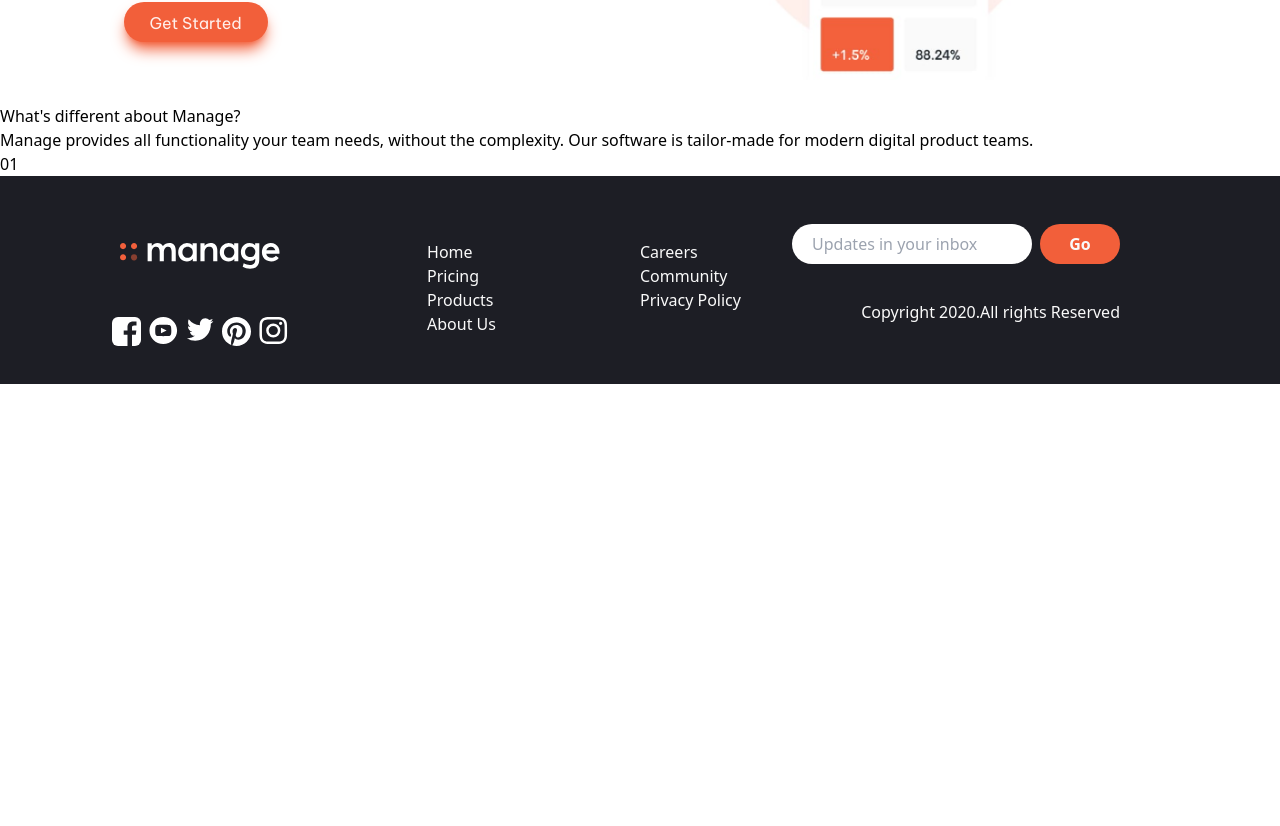
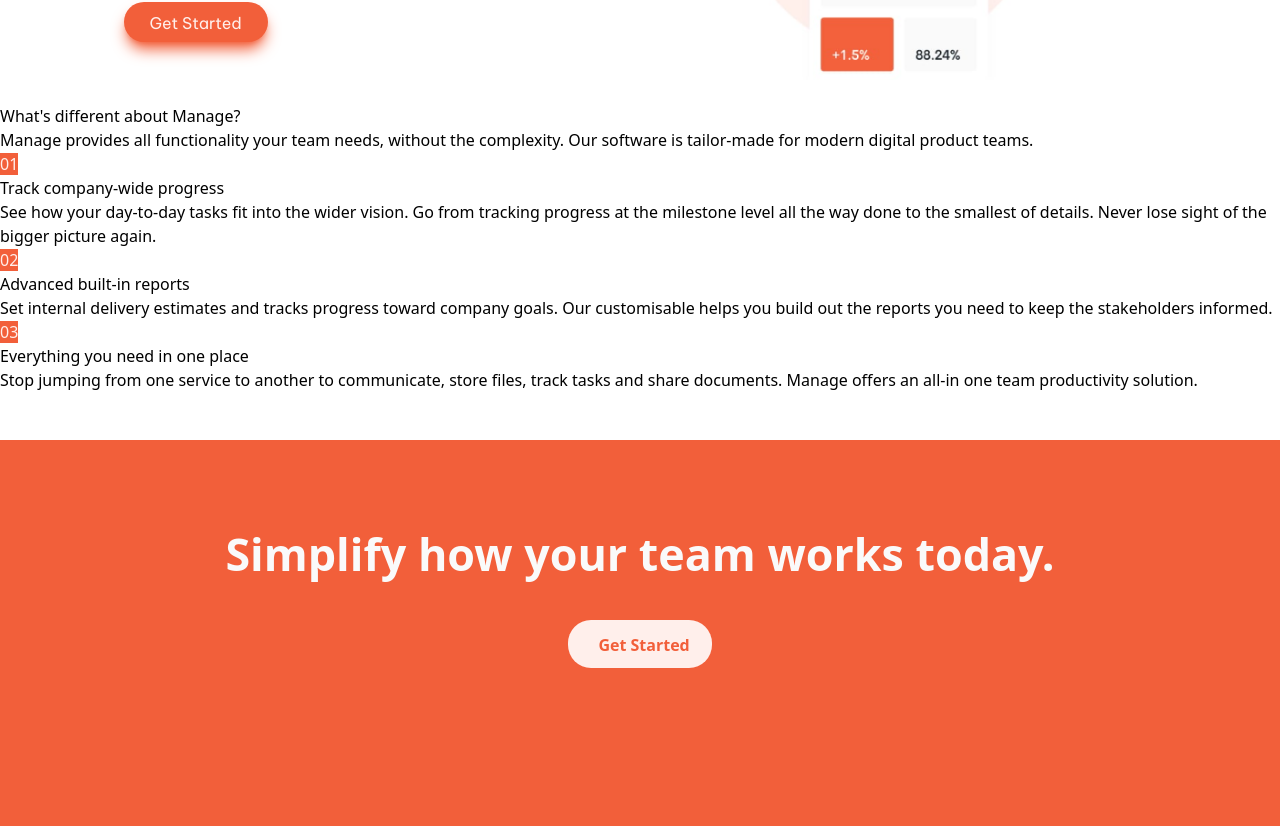
Before and after one commit to Elrey009/Manage-Landing-Page, a React (Vite) app: page / in a window 1280 px wide. Shown: the part 414-1240 px from the top of the page. Before the commit the page ends 800 px from the top, so only its background shows below. Built offline with nearby package versions, Linux system fonts and the light colour scheme; a web font is replaced by a local one.

Commit message:
added another component

```diff
--- a/src/components/Manage.jsx
+++ b/src/components/Manage.jsx
@@ -2,15 +2,18 @@
 import Footer from "./Footer";
 import Hero from "./Hero";
 import Value from "./Value";
+import data from "../data/ValueData";
 import Testimonial from "./Testimonials";
+import Simplify from "./Simplify";
 
 const Manage = () => {
   return (
     <div>
       <Header />
       <Hero />
-      <Value />
+      <Value data={data} />
       <Testimonial />
+      <Simplify/>
       <Footer />
     </div>
   );
--- a/src/components/Simplify.jsx
+++ b/src/components/Simplify.jsx
@@ -1,5 +1,12 @@
 const Simplify = () => {
-  return <div></div>;
+  return (
+    <section className=" text-VaryLightGray bg-BrightRed h-[25rem] mt-12 flex flex-col items-center ">
+      <h2 className=" text-[2.8rem] text-center font-semibold px-[1.5rem]  mt-20">Simplify how your team works today.</h2>
+      <div className=" w-36 bg-VeryPaleRed h-12 mt-8 px-[1.9rem] py-[0.85rem] font-bold rounded-[23px] text-BrightRed  lg:cursor-pointer whitespace-nowrap">
+        Get Started
+      </div>
+    </section>
+  );
 };
 
 export default Simplify;
--- a/src/components/Value.jsx
+++ b/src/components/Value.jsx
@@ -1,4 +1,4 @@
-const Value = () => {
+const Value = (props) => {
   return (
     <section>
       <div>
@@ -9,12 +9,20 @@
           teams.
         </p>
       </div>
+
       <div>
-        <div>
-          <div>01</div>
-          <h3></h3>
-        </div>
-        <p></p>
+        {props.data.map((item) => (
+          <div key={item.id}>
+            <span className=" w-12 bg-BrightRed text-VeryPaleRed text-center">
+              {item.id}
+            </span>
+            <div>
+              <h3>{item.header}</h3>
+            </div>
+
+            <p>{item.context}</p>
+          </div>
+        ))}
       </div>
     </section>
   );
--- a/src/data/ValueData.jsx
+++ b/src/data/ValueData.jsx
@@ -1,6 +1,22 @@
-const Data =[
-    {
-        id: '01',
-        header: 'Track company-wide progress'
-    }
-]
+const data = [
+  {
+    id: "01",
+    header: "Track company-wide progress",
+    context:
+      "See how your day-to-day tasks fit into the wider vision. Go from tracking progress at the milestone level all the way done to the smallest of details. Never lose sight of the bigger picture again.",
+  },
+  {
+    id: "02",
+    header: "Advanced built-in reports",
+    context:
+      "Set internal delivery estimates and tracks progress toward company goals. Our customisable helps you build out the reports you need to keep the stakeholders informed.",
+  },
+  {
+    id: "03",
+    header: "Everything you need in one place",
+    context:
+      "Stop jumping from one service to another to communicate, store files, track tasks and share documents. Manage offers an all-in one team productivity solution.",
+  },
+];
+
+export default data;
```
